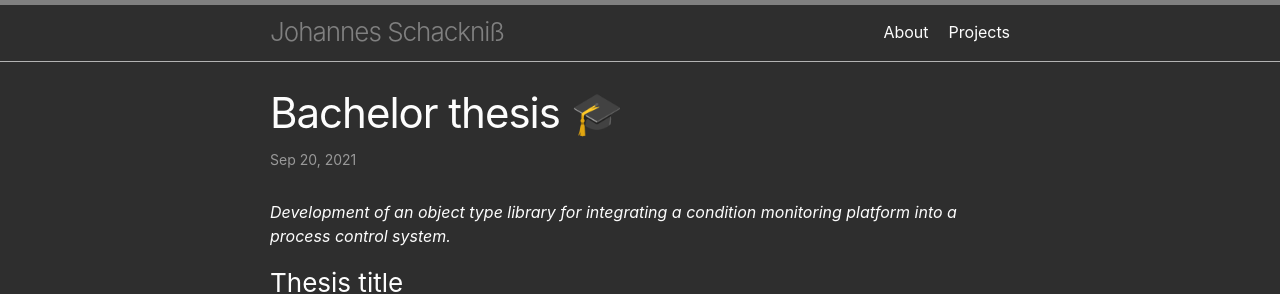
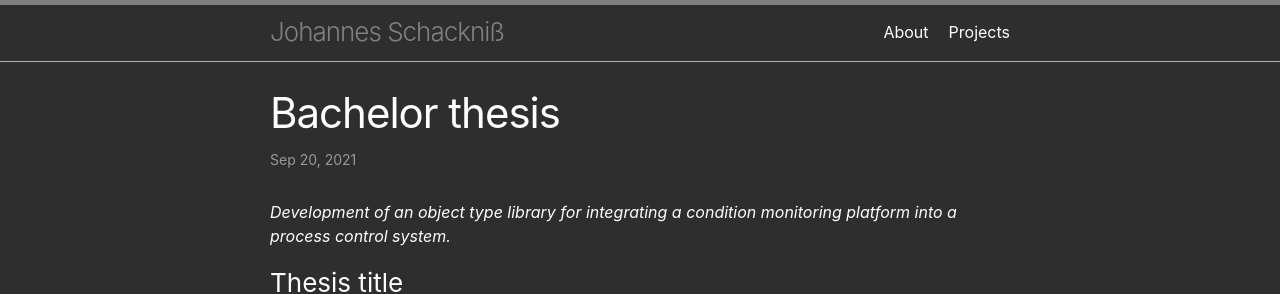
Before and after one commit to schackniss/schackniss.de, a Jekyll site: the page built from _posts/2021-09-20-bachelor-thesis.md, in a window 1280 px wide. Shown: the top 294 px of the page. Built offline with Jekyll 4.4.1, drawn with Linux system fonts in a browser that asks for light colours.

```diff
--- a/_posts/2021-09-20-bachelor-thesis.md
+++ b/_posts/2021-09-20-bachelor-thesis.md
@@ -1,6 +1,6 @@
 ---
 layout: post
-title: Bachelor thesis 🎓
+title: Bachelor thesis
 description: Development of an object type library for integrating a condition monitoring platform into a process control system.
 ---
 ### Thesis title
```
